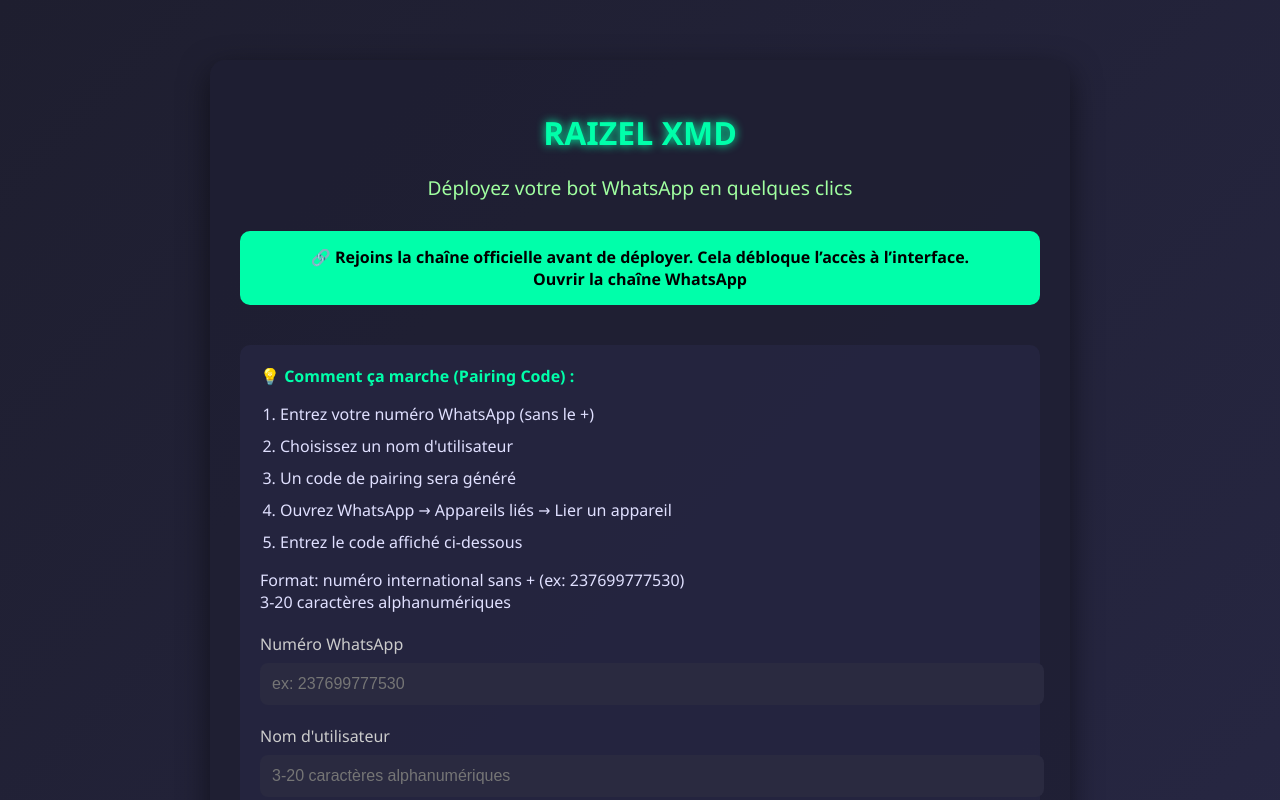
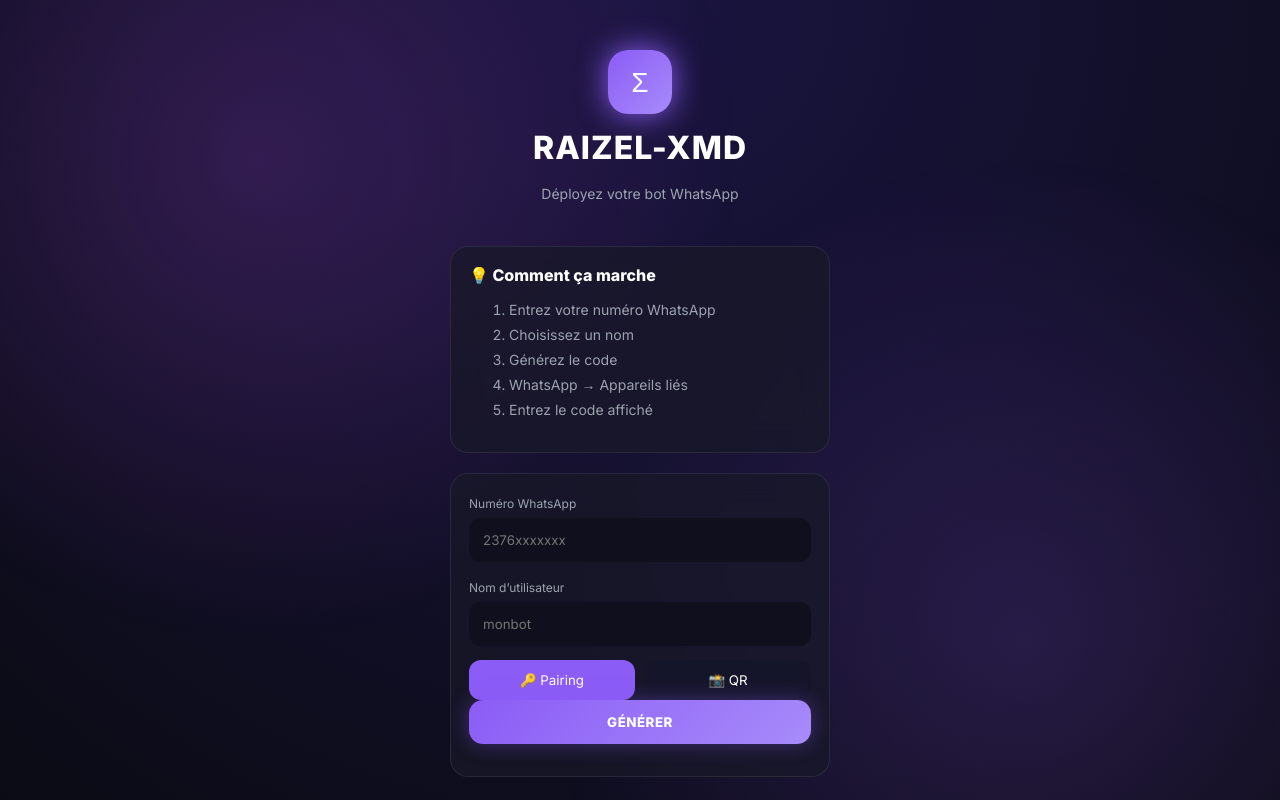
Before and after one commit to Raizel-commits/-, a website: page index.html in a window 1280 px wide. Shown: the top 800 px of the page. Drawn offline with Linux system fonts and the light colour scheme.

Commit message:
Update index.html

```diff
--- a/index.html
+++ b/index.html
@@ -2,121 +2,260 @@
 <html lang="fr">
 <head>
 <meta charset="UTF-8">
+<title>RAIZEL XMD • Pairing</title>
 <meta name="viewport" content="width=device-width, initial-scale=1.0">
-    <title>RAIZEL XMD - Déployer</title>
+
+<link href="https://fonts.googleapis.com/css2?family=Inter:wght@400;600;800&display=swap" rel="stylesheet">
+
 <style>
-        /* (Même CSS que précédemment, je le garde identique pour la fidélité) */
-        body { font-family: 'Segoe UI', Tahoma, Geneva, Verdana, sans-serif; background: linear-gradient(135deg, #1e1e2f, #2a2a4a); color: #e0e0ff; margin: 0; padding: 20px; min-height: 100vh; }
-        .container { max-width: 800px; margin: 40px auto; background: rgba(30, 30, 50, 0.8); padding: 30px; border-radius: 15px; box-shadow: 0 10px 30px rgba(0,0,0,0.5); }
-        h1 { text-align: center; color: #00ffaa; text-shadow: 0 0 10px #00ffaa; margin-bottom: 10px; }
-        .subtitle { text-align: center; font-size: 1.2em; margin-bottom: 30px; color: #a0ffa0; }
-        .channel { text-align: center; background: #00ffaa; color: #000; padding: 15px; border-radius: 10px; margin-bottom: 40px; font-weight: bold; }
-        .channel a { color: #000; text-decoration: none; }
-        .section { background: rgba(40,40,70,0.6); padding: 20px; border-radius: 10px; margin-bottom: 30px; }
-        .tip { font-weight: bold; color: #00ffaa; margin-bottom: 15px; }
-        ol { padding-left: 20px; }
-        li { margin-bottom: 10px; }
-        .form-group { margin: 20px 0; }
-        label { display: block; margin-bottom: 8px; color: #ccc; }
-        input[type="text"] { width: 100%; padding: 12px; background: #2a2a40; border: none; border-radius: 8px; color: #fff; font-size: 1em; }
-        button { background: #00ffaa; color: #000; border: none; padding: 12px 20px; border-radius: 8px; font-weight: bold; cursor: pointer; margin-top: 15px; }
-        button:hover { background: #00cc88; }
-        #qrCode img, #pairingCode { text-align: center; margin-top: 20px; }
-        #qrCode img { max-width: 300px; background: white; padding: 10px; border-radius: 10px; }
-        .ready { text-align: center; font-size: 1.5em; color: #00ffaa; margin-top: 50px; text-shadow: 0 0 10px #00ffaa; }
-        hr { border: 1px solid #00ffaa; margin: 40px 0; }
-        .status { color: #ffaa00; font-weight: bold; }
+:root {
+  --bg: #0b0b14;
+  --card: rgba(25, 25, 40, .75);
+  --primary: #8b5cf6;
+  --primary-glow: #a78bfa;
+  --text: #fff;
+  --muted: #9ca3af;
+}
+
+* { box-sizing: border-box; font-family: 'Inter', sans-serif; }
+
+body {
+  margin: 0;
+  background: radial-gradient(circle at top, #1a1440, var(--bg));
+  color: var(--text);
+  overflow-x: hidden;
+}
+
+/* 🌌 animated background */
+.bg {
+  position: fixed;
+  inset: 0;
+  background:
+    radial-gradient(circle at 20% 20%, #8b5cf630, transparent 40%),
+    radial-gradient(circle at 80% 80%, #6366f130, transparent 40%);
+  animation: bgMove 10s infinite alternate;
+  z-index: 0;
+}
+@keyframes bgMove {
+  from { filter: hue-rotate(0deg); }
+  to { filter: hue-rotate(25deg); }
+}
+
+.app {
+  position: relative;
+  z-index: 1;
+  max-width: 420px;
+  margin: auto;
+  padding: 20px;
+}
+
+/* 🔷 header */
+.logo {
+  display: flex;
+  flex-direction: column;
+  align-items: center;
+  margin: 30px 0;
+}
+.logo .icon {
+  width: 64px;
+  height: 64px;
+  border-radius: 20px;
+  background: linear-gradient(135deg, var(--primary), var(--primary-glow));
+  display: flex;
+  align-items: center;
+  justify-content: center;
+  font-size: 28px;
+  box-shadow: 0 0 30px var(--primary);
+}
+.logo h1 {
+  margin: 14px 0 4px;
+  letter-spacing: 1px;
+}
+.logo p {
+  color: var(--muted);
+  font-size: 14px;
+}
+
+/* 🧊 card */
+.card {
+  background: var(--card);
+  backdrop-filter: blur(16px);
+  border-radius: 18px;
+  padding: 18px;
+  margin-bottom: 20px;
+  border: 1px solid rgba(255,255,255,.08);
+  animation: fadeUp .8s ease;
+}
+@keyframes fadeUp {
+  from { opacity: 0; transform: translateY(20px); }
+  to { opacity: 1; transform: translateY(0); }
+}
+
+/* ℹ️ how */
+.how li {
+  font-size: 14px;
+  color: var(--muted);
+  margin-bottom: 8px;
+}
+
+/* ✏️ inputs */
+label {
+  font-size: 12px;
+  color: var(--muted);
+}
+input {
+  width: 100%;
+  padding: 14px;
+  border-radius: 12px;
+  border: none;
+  margin-top: 6px;
+  margin-bottom: 14px;
+  background: #0f0f1e;
+  color: white;
+  outline: none;
+}
+
+/* 🔘 buttons */
+.btn {
+  width: 100%;
+  padding: 14px;
+  border-radius: 14px;
+  border: none;
+  background: linear-gradient(135deg, var(--primary), var(--primary-glow));
+  color: white;
+  font-weight: 700;
+  letter-spacing: .5px;
+  cursor: pointer;
+  position: relative;
+  overflow: hidden;
+  box-shadow: 0 0 20px #8b5cf660;
+}
+.btn:active {
+  transform: scale(.97);
+}
+
+/* ripple */
+.btn span {
+  position: absolute;
+  border-radius: 50%;
+  transform: scale(0);
+  animation: ripple .6s linear;
+  background: rgba(255,255,255,.6);
+}
+@keyframes ripple {
+  to { transform: scale(4); opacity: 0; }
+}
+
+.switch {
+  display: flex;
+  gap: 10px;
+}
+.switch button {
+  flex: 1;
+  background: #15152a;
+  border-radius: 12px;
+  padding: 12px;
+  border: none;
+  color: white;
+}
+.switch .active {
+  background: var(--primary);
+}
+
+/* 📦 result */
+.result {
+  text-align: center;
+  margin-top: 14px;
+}
+.code {
+  font-size: 26px;
+  letter-spacing: 6px;
+  color: #22c55e;
+}
+img {
+  max-width: 220px;
+}
 </style>
 </head>
+
 <body>
-    <div class="container">
-        <h1>RAIZEL XMD</h1>
-        <p class="subtitle">Déployez votre bot WhatsApp en quelques clics</p>
+<div class="bg"></div>
 
-        <div class="channel">
-            🔗 Rejoins la chaîne officielle avant de déployer. Cela débloque l’accès à l’interface.<br>
-            <a href="https://whatsapp.com/channel/0029Vb6xeAHFsn0cxy9XL90A" target="_blank">Ouvrir la chaîne WhatsApp</a>
+<div class="app">
+
+  <div class="logo">
+    <div class="icon">Σ</div>
+    <h1>RAIZEL-XMD</h1>
+    <p>Déployez votre bot WhatsApp</p>
   </div>
 
-        <!-- Section Pairing Code -->
-        <div class="section">
-            <div class="tip">💡 Comment ça marche (Pairing Code) :</div>
-            <ol>
-                <li>Entrez votre numéro WhatsApp (sans le +)</li>
-                <li>Choisissez un nom d'utilisateur</li>
-                <li>Un code de pairing sera généré</li>
-                <li>Ouvrez WhatsApp → Appareils liés → Lier un appareil</li>
-                <li>Entrez le code affiché ci-dessous</li>
+  <div class="card">
+    <b>💡 Comment ça marche</b>
+    <ol class="how">
+      <li>Entrez votre numéro WhatsApp</li>
+      <li>Choisissez un nom</li>
+      <li>Générez le code</li>
+      <li>WhatsApp → Appareils liés</li>
+      <li>Entrez le code affiché</li>
     </ol>
-            <p>Format: numéro international sans + (ex: 237699777530)<br>3-20 caractères alphanumériques</p>
-
-            <div class="form-group">
-                <label>Numéro WhatsApp</label>
-                <input type="text" id="phoneCode" placeholder="ex: 237699777530">
-            </div>
-            <div class="form-group">
-                <label>Nom d'utilisateur</label>
-                <input type="text" id="usernameCode" placeholder="3-20 caractères alphanumériques">
-            </div>
-            <button onclick="generatePairingCode()">Générer le Pairing Code</button>
-            <div id="pairingCode" class="status"></div>
   </div>
 
-        <hr>
+  <div class="card">
+    <label>Numéro WhatsApp</label>
+    <input id="phone" placeholder="2376xxxxxxx">
 
-        <!-- Section QR Code -->
-        <div class="section">
-            <div class="tip">💡 Comment ça marche (QR Code) :</div>
-            <ol>
-                <li>Entrez votre numéro WhatsApp (sans le +)</li>
-                <li>Choisissez un nom d'utilisateur</li>
-                <li>Un QR code sera généré</li>
-                <li>Ouvrez WhatsApp → Appareils liés → Lier un appareil</li>
-                <li>Scannez le QR code affiché ci-dessous</li>
-            </ol>
-            <p>Format: numéro international sans + (ex: 237699777530)<br>3-20 caractères alphanumériques (a-z, A-Z, 0-9, _, -)</p>
+    <label>Nom d’utilisateur</label>
+    <input id="username" placeholder="monbot">
 
-            <div class="form-group">
-                <label>Numéro WhatsApp</label>
-                <input type="text" id="phoneQR" placeholder="ex: 237699777530">
-            </div>
-            <div class="form-group">
-                <label>Nom d'utilisateur</label>
-                <input type="text" id="usernameQR" placeholder="3-20 caractères (a-z, A-Z, 0-9, _, -)">
-            </div>
-            <button onclick="generateQR()">Générer le QR Code</button>
-            <div id="qrCode"></div>
+    <div class="switch">
+      <button class="active" onclick="mode='pairing'">🔑 Pairing</button>
+      <button onclick="mode='qr'">📸 QR</button>
     </div>
 
-        <p class="ready">Prêt à déployer</p>
+    <button class="btn" onclick="generate(event)">GÉNÉRER</button>
+
+    <div class="result" id="result"></div>
+  </div>
+
 </div>
 
 <script>
-        async function generatePairingCode() {
-            const phone = document.getElementById('phoneCode').value.trim();
-            const username = document.getElementById('usernameCode').value.trim();
-            if (!phone || !username) return alert("Remplis tous les champs !");
-            const res = await fetch('/pairing', {
-                method: 'POST',
-                headers: {'Content-Type': 'application/json'},
-                body: JSON.stringify({phone, username})
-            });
-            const data = await res.json();
-            document.getElementById('pairingCode').innerHTML = data.code ? `<p>Code : <strong>${data.code}</strong><br>Status : ${data.status}</p>` : `<p style="color:red;">Erreur : ${data.error}</p>`;
+let mode = 'pairing'
+
+function ripple(e) {
+  const btn = e.currentTarget
+  const circle = document.createElement("span")
+  const d = Math.max(btn.clientWidth, btn.clientHeight)
+  circle.style.width = circle.style.height = d + "px"
+  circle.style.left = e.offsetX - d / 2 + "px"
+  circle.style.top = e.offsetY - d / 2 + "px"
+  btn.appendChild(circle)
+  setTimeout(() => circle.remove(), 600)
 }
 
-        async function generateQR() {
-            const phone = document.getElementById('phoneQR').value.trim();
-            const username = document.getElementById('usernameQR').value.trim();
-            if (!phone || !username) return alert("Remplis tous les champs !");
-            const res = await fetch('/qr', {
+async function generate(e) {
+  ripple(e)
+  const phone = phone.value
+  const username = username.value
+  const result = document.getElementById('result')
+  result.innerHTML = '⏳ Chargement...'
+
+  const res = await fetch('/' + mode, {
     method: 'POST',
-                headers: {'Content-Type': 'application/json'},
-                body: JSON.stringify({phone, username})
-            });
-            const data = await res.json();
-            document.getElementById('qrCode').innerHTML = data.qr ? `<img src="${data.qr}" alt="QR Code"><p>Status : ${data.status}</p>` : `<p style="color:red;">Erreur : ${data.error}</p>`;
+    headers: { 'Content-Type': 'application/json' },
+    body: JSON.stringify({ phone, username })
+  })
+  const data = await res.json()
+
+  if (data.code) {
+    result.innerHTML = `<div class="code">${data.code}</div>`
+  } else if (data.qr) {
+    result.innerHTML = `<img src="https://api.qrserver.com/v1/create-qr-code/?size=220x220&data=${encodeURIComponent(data.qr)}">`
+  } else {
+    result.innerHTML = data.status || data.error
+  }
 }
 </script>
+
 </body>
 </html>
```
Lines whose indentation alone changed are shown as unchanged.
